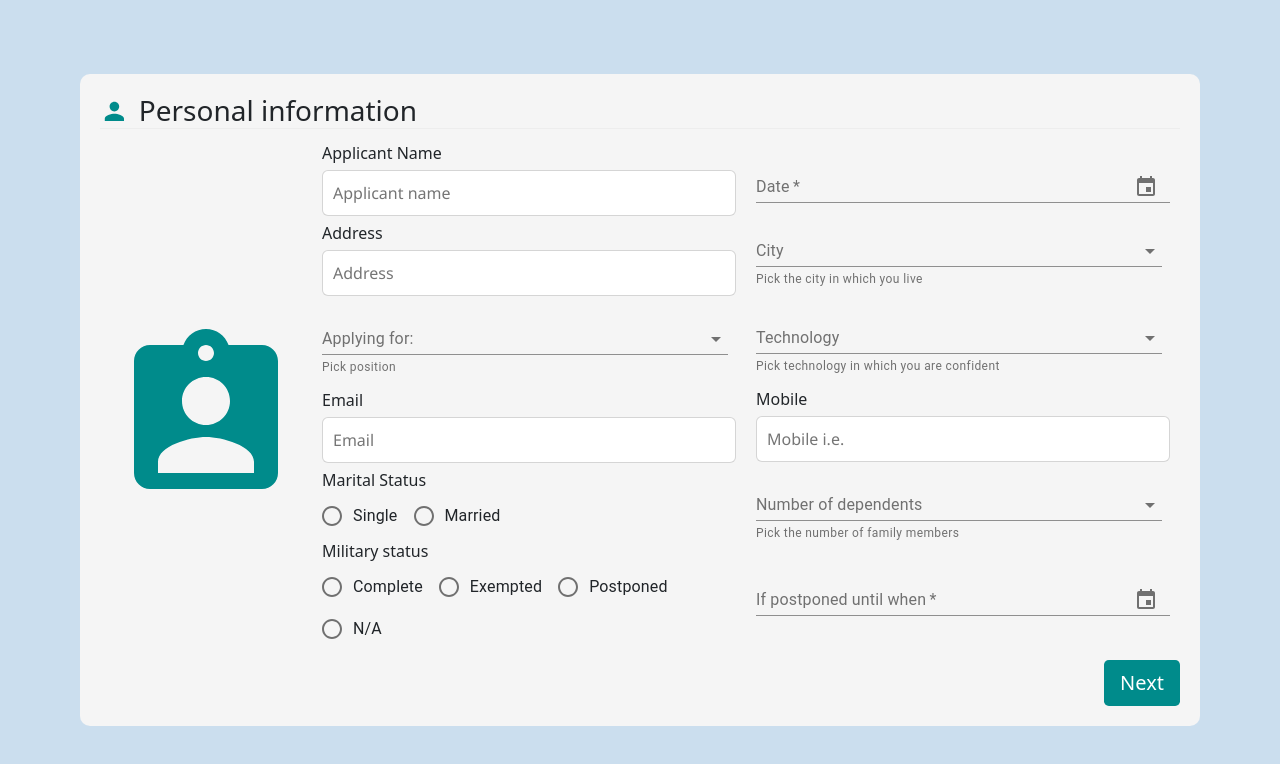
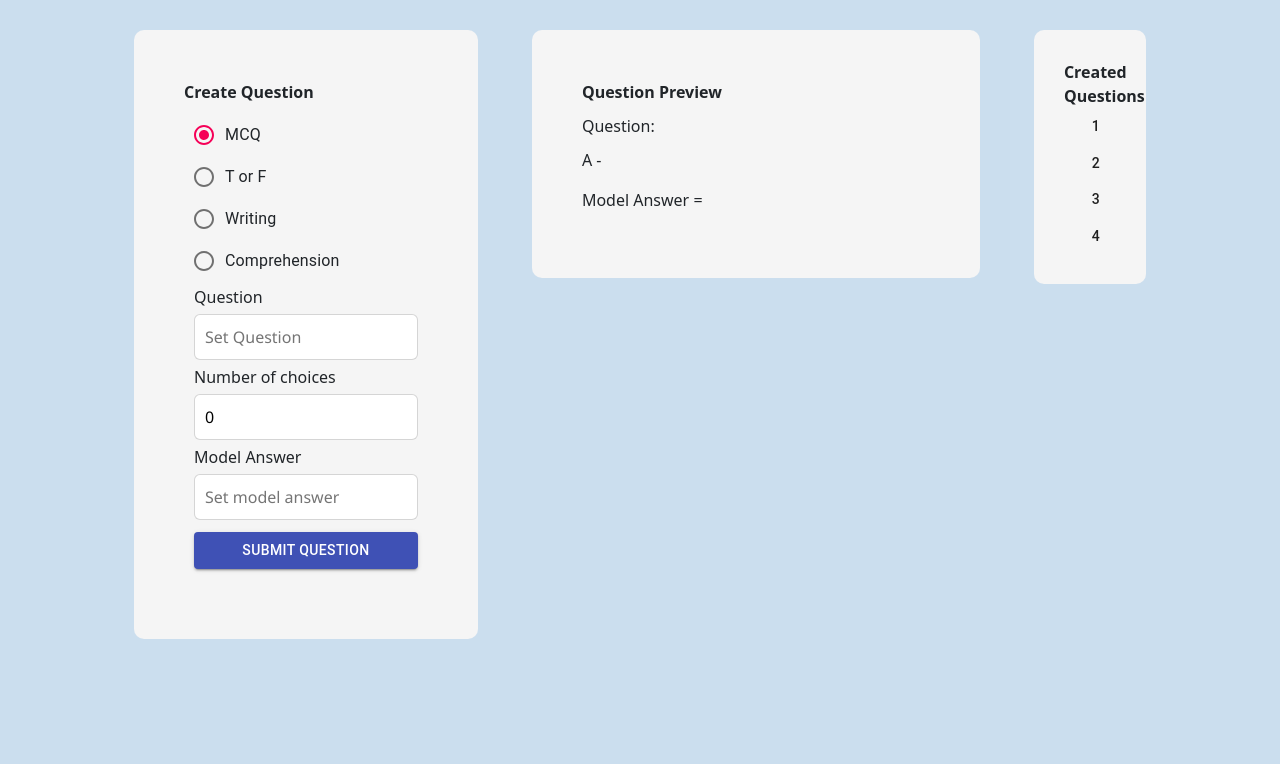
Before and after one commit to FakhrTarabay/InterViewSystem-Egabi, a React (Create React App) app: page / in a window 1280 px wide. Shown: the top 764 px of the page. Built offline with nearby package versions, Linux system fonts and the light colour scheme.

Commit message:
fixed topic css and changed html css tmp

```diff
--- a/public/index.html
+++ b/public/index.html
@@ -1,5 +1,5 @@
 <!DOCTYPE html>
-<html lang="en">
+<html lang="en" id='html'>
   <head>
     <meta charset="utf-8" />
     <link rel="icon" href="%PUBLIC_URL%/favicon.ico" />
--- a/src/App.css
+++ b/src/App.css
@@ -7,6 +7,14 @@
   padding:0px 60px;
 }
 
+.create{
+  height: 100%;
+  width: 100%;
+  display: flex;
+  flex-direction: row;
+  justify-content: space-evenly;
+  align-items: flex-start;
+}
 .col {
   height: 100%;
   width: 100%;
--- a/src/App.js
+++ b/src/App.js
@@ -8,9 +8,12 @@ import Routes from "./components/Routes";
 function App() {
   return (
     <div className="App">
-      <Container className="col">
+      {/* <Container className="col">
         <Routes />
-      </Container>
+      </Container> */}
+      <div className="create">
+        <CreateTopic />
+      </div>
     </div>
   );
 }
--- a/src/components/Exams/CreateTopic.jsx
+++ b/src/components/Exams/CreateTopic.jsx
@@ -2,12 +2,14 @@ import React, { useState } from "react";
 import Container from "../UI/Container";
 import TextFields from "../UI/TextField";
 import css from "./CreateTopic.module.css";
+import Selector from "../UI/Selector";
+
 import RadioButtonsGroup from "../UI/RadioGroup";
 import { Button } from "@material-ui/core";
 import IndeterminateCheckBoxIcon from "@material-ui/icons/IndeterminateCheckBox";
 import IconButton from "@material-ui/core/IconButton";
 import DropBox from "../UI/DropBox";
-
+import Edu from "../Forms/Edu.module.css";
 const CreateTopic = () => {
   const [Questions, setQuestions] = useState([
     {
@@ -27,12 +29,27 @@ const CreateTopic = () => {
     {
       type: "Comprehension",
       number: 4,
-      prompt: "(A) Scientists have known for a long time that vitamin D is essential for humans. If children have a vitamin D or calcium deficiency, they can develop rickets, a softening of the bones. New studies are showing that people of all ages need vitamin D to help them fight off diseases by keeping their immune systems strong.",
-      questions: ["The main idea of this paragraph is that vitamin D.", "If something is essential, it is ………… .", "When you have a deficiency of something, you ………….	."],
+      prompt:
+        "(A) Scientists have known for a long time that vitamin D is essential for humans. If children have a vitamin D or calcium deficiency, they can develop rickets, a softening of the bones. New studies are showing that people of all ages need vitamin D to help them fight off diseases by keeping their immune systems strong.",
+      questions: [
+        "The main idea of this paragraph is that vitamin D.",
+        "If something is essential, it is ………… .",
+        "When you have a deficiency of something, you ………….	.",
+      ],
       options: [
-        ["is found in milk", "has been studied by scientists", "is no secret","is important for good health"],
-        ["harmful", "expensive", "dreadful","needed"],
-        ["have all you need", "do not have enough", "look like an onion","are rich"],
+        [
+          "is found in milk",
+          "has been studied by scientists",
+          "is no secret",
+          "is important for good health",
+        ],
+        ["harmful", "expensive", "dreadful", "needed"],
+        [
+          "have all you need",
+          "do not have enough",
+          "look like an onion",
+          "are rich",
+        ],
       ],
       answers: [4, 4, 2],
     },
@@ -44,7 +61,7 @@ const CreateTopic = () => {
   const [qAnswer, setQAnswer] = useState("");
   const [index, setIndex] = useState(-1);
   const [Comprehension, setComprehension] = useState("");
-  const [ComprehensionQs, setComprehensionQs] = useState([]);
+  const [ComprehensionQs, setComprehensionQs] = useState(["1", "2", "3", "4"]);
   const [ComprehensionAs, setComprehensionAs] = useState([]);
   const [ComprehensionChoices, setComprehensionChoices] = useState([]);
 
@@ -53,9 +70,9 @@ const CreateTopic = () => {
   }
 
   function HandleReset() {
-    setComprehensionAs([])
-    setComprehensionQs([])
-    setComprehension("")
+    setComprehensionAs([]);
+    setComprehensionQs(ComprehensionQs);
+    setComprehension("");
     setQuestion("");
     setQAnswer("");
     setOptions([]);
@@ -164,7 +181,11 @@ const CreateTopic = () => {
     <>
       <Container className={css.position}>
         <b>Create Question</b>
-        <form onSubmit={() => 1 + 1}>
+        <form
+          className={Edu.col50}
+          style={{ width: "100%" }}
+          onSubmit={() => 1 + 1}
+        >
           <RadioButtonsGroup
             className={css.element}
             label={"Pick a question type"}
@@ -174,35 +195,53 @@ const CreateTopic = () => {
           />
           {QuestionType === "MCQ" ? (
             <>
-              <TextFields
-                className={css.element}
-                label="Set Question"
-                setTxtFunc={setQuestion}
-                multiline={true}
+              <label className={Edu.formElement}>Question</label>
+              <input
+                multiple
+                required
+                className={`${Edu.input} ${Edu.formElement}`}
+                placeholder="Set Question"
+                onChange={(e) => setQuestion(e.target.value)}
                 value={Question}
-              />
-              <TextFields
-                className={css.element}
-                setTxtFunc={setNumChoices}
-                label="Set number of Choices"
+                pattern="[a-zA-Z]{1,}"
+                type="text"
+              ></input>
+              <label className={Edu.formElement}>Number of choices</label>
+              <input
+                required
+                className={`${Edu.input} ${Edu.formElement}`}
+                placeholder="Set number of choices"
+                onChange={(e) => setNumChoices(e.target.value)}
+                value={numChoices}
+                pattern="[0-9]{1,}"
                 type="number"
-                value={numChoices}
-              />
+                min="0"
+                max="99"
+              ></input>
+
               {createChoices().map((element) => element)}
             </>
           ) : QuestionType === "Comprehension" ? (
             <>
-              <TextFields
-                className={css.element}
-                setTxtFunc={setComprehension}
-                multiline={true}
-                label="Set comprehension prompt"
+              <input
+                multiple
+                required
+                className={`${Edu.input} ${Edu.formElement}`}
+                placeholder="Set comprehension prompt"
+                onChange={(e) => setComprehension(e.target.value)}
                 value={Comprehension}
+                type="text"
+              ></input>
+              {console.log(ComprehensionQs)}
+              <Selector
+                className={`${Edu.input} ${Edu.formElement}`}
+                items={ComprehensionQs}
+                setValue={setQuestion}
+                value={Question}
+                label="Question:"
+                help="Pick Question"
               />
-              <DropBox
-                func={setQuestion}
-                items={ComprehensionQs}
-                />
+              {/* <DropBox  className={`${Edu.input} ${Edu.formElement}`} func={setQuestion} items={ComprehensionQs} /> */}
               {/* ////////////////////////////////////////////////////////////////// */}
               <TextFields
                 className={css.element}
@@ -233,26 +272,33 @@ const CreateTopic = () => {
             </>
           ) : (
             <>
-              <TextFields
-                className={css.element}
-                label="Set Question"
-                setTxtFunc={setQuestion}
-                multiline={true}
+              <label className={Edu.formElement}>Question</label>
+              <input
+                required
+                className={`${Edu.input} ${Edu.formElement}`}
+                placeholder="Set Question"
+                onChange={(e) => setQuestion(e.target.value)}
                 value={Question}
-              />
+                pattern="[a-zA-Z]{1,}"
+                type="text"
+              ></input>
             </>
           )}
-          <TextFields
-            setTxtFunc={setQAnswer}
-            className={css.element}
-            label="Set model answer"
-            value={
-              // QuestionType === "Comprehension"
-              //   ? ComprehensionAs[selectedCompQuestion]
-              //   :
-                 qAnswer
-            }
-          />
+          <label className={Edu.formElement}>Model Answer</label>
+          <input
+            required
+            className={`${Edu.input} ${Edu.formElement}`}
+            placeholder="Set model answer"
+            onChange={(e) => setQAnswer(e.target.value)}
+            pattern="(T|F|t|f|true|false|TRUE|FALSE)"
+            value={qAnswer}
+            // value={
+            //   // QuestionType === "Comprehension"
+            //   //   ? ComprehensionAs[selectedCompQuestion]
+            //   //   :
+            //   qAnswer
+            type="text"
+          ></input>
           {QuestionType === "Comprehension" && (
             <div>
               <Button
@@ -304,14 +350,16 @@ const CreateTopic = () => {
             <label>Comprehension question/s:</label>
             {ComprehensionQs.map((q) => (
               <React.Fragment key={generateID()}>
-                <p>{`${ComprehensionQs.indexOf(q)+1} - ${q}`}</p>
-                <RadioButtonsGroup
+                <p>{`${ComprehensionQs.indexOf(q) + 1} - ${q}`}</p>
+                {/* <RadioButtonsGroup
                   className={css.element}
                   label={"Choices"}
                   options={ComprehensionChoices[ComprehensionQs.indexOf(q)]}
                   disabled={true}
-                />
-                <p>{`Model Answer = ${ComprehensionAs[ComprehensionQs.indexOf(q)]}`}</p>
+                /> */}
+                <p>{`Model Answer = ${
+                  ComprehensionAs[ComprehensionQs.indexOf(q)]
+                }`}</p>
               </React.Fragment>
             ))}
           </>
--- a/src/components/Exams/CreateTopic.module.css
+++ b/src/components/Exams/CreateTopic.module.css
@@ -1,6 +1,6 @@
 .position {
     height: 100%;
-    width:22%;
+    width:30.7%;
     display: flex;
     flex-direction: column;
     padding:50px;
@@ -11,7 +11,7 @@
     width:40%;
 }
 .width10{
-    width:7%;
+    width:10%;
     padding: 30px;
 }
 .element{
--- a/src/components/UI/Selector.jsx
+++ b/src/components/UI/Selector.jsx
@@ -8,7 +8,7 @@ import Select from '@material-ui/core/Select';
 
 const useStyles = makeStyles((theme) => ({
   formControl: {
-    margin: '8px 8px 8px 0px',
+    margin: theme.spacing(1),
     minWidth: 120,
   },
   selectEmpty: {
--- a/src/index.css
+++ b/src/index.css
@@ -1,10 +1,10 @@
-html{
+#html{
   padding: 30px 20px;
   background-color:#cbdeee;
   min-height: 100vh;
   display: flex;
   justify-content: center;
-  align-items: center;
+  /* align-items: center; */
   scrollbar-color: darkcyan #fff;
   scrollbar-width: thin;
   scroll-behavior: smooth;
```
